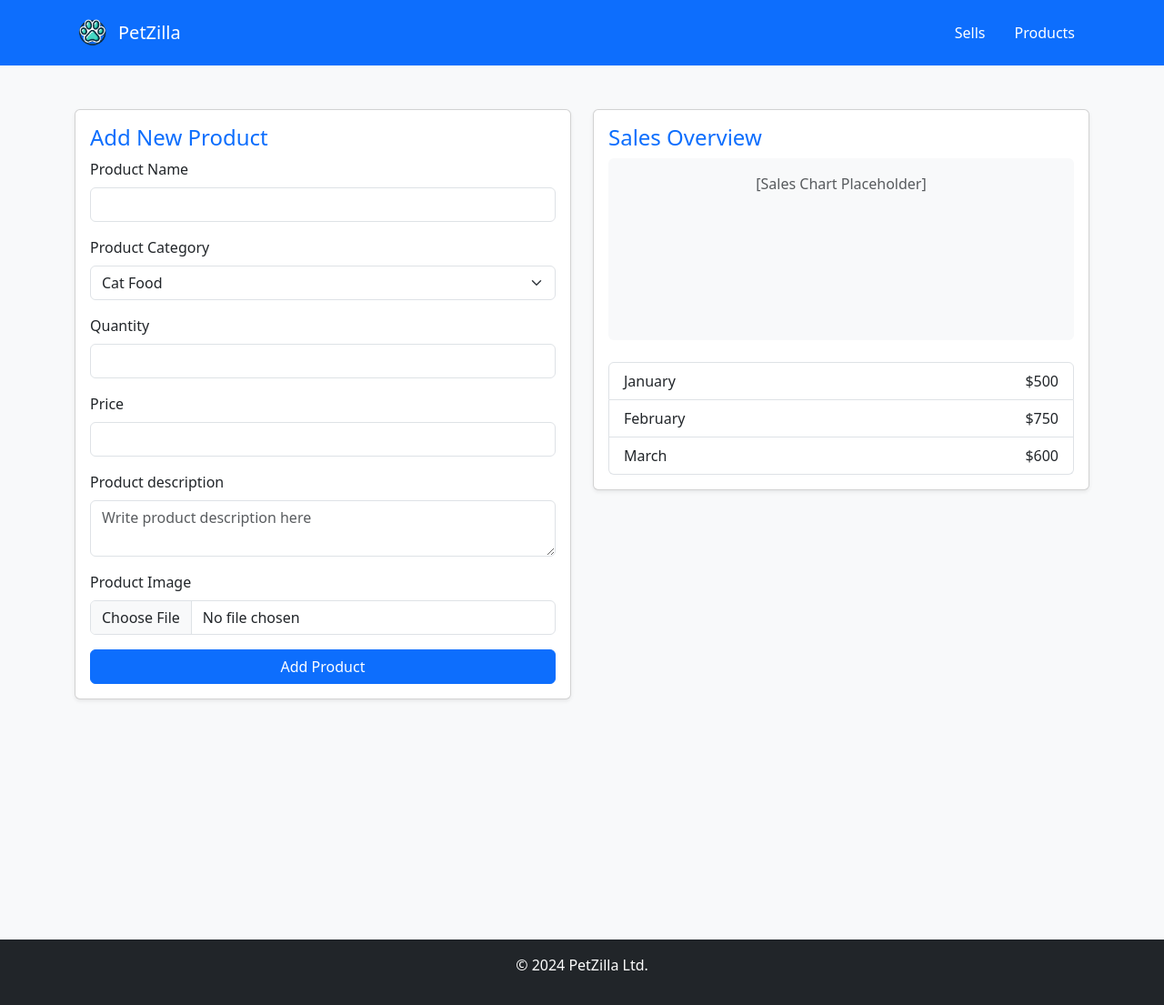
After one commit to TKatana/PetZilla-2, a Flask app: page /adminDashboard in a window 1280 px wide. The commit adds this page. Shown: the whole page at 91% size. Run offline with Flask 3, Linux system fonts and the light colour scheme.

Commit message:
add new product done

```diff
--- /dev/null
+++ b/website/templates/adminDashboard.html
@@ -0,0 +1,137 @@
+<!DOCTYPE html>
+<html lang="en">
+<head>
+    <meta charset="UTF-8">
+    <meta name="viewport" content="width=device-width, initial-scale=1.0">
+    <title>Dashboard</title>
+    {% include 'favicon.html' %}
+    <!-- Bootstrap CSS -->
+    <link href="https://cdn.jsdelivr.net/npm/bootstrap@5.3.0-alpha3/dist/css/bootstrap.min.css" rel="stylesheet">
+</head>
+<body class="bg-light">
+
+    <!-- Header -->
+    <header class="bg-primary text-white py-3">
+        <div class="container d-flex justify-content-between align-items-center">
+            <div class="d-flex align-items-center">
+                <img src="{{ url_for('static', filename='img/logo/33.png')}}" alt="Logo" class="rounded-circle me-2" width="40">
+                <h1 class="h5 m-0">PetZilla</h1>
+            </div>
+            <nav>
+                <ul class="nav">
+                    <li class="nav-item">
+                        <a href="#sells" class="nav-link text-white">Sells</a>
+                    </li>
+                    <li class="nav-item">
+                        <a href="index.php" class="nav-link text-white">Products</a>
+                    </li>
+                </ul>
+            </nav>
+        </div>
+    </header>
+
+    <!-- Main Section -->
+    <main class="container my-5">
+        <div class="row g-4">
+
+            <!-- Add Product Form -->
+            <div class="col-md-6">
+                <div class="card shadow-sm">
+                    <div class="card-body">
+                        <h2 class="card-title h4 text-primary">Add New Product</h2>
+                        {% with messages = get_flashed_messages(with_categories=true) %}
+                          {% if messages %}
+                            <div class="alert-container">
+                                {% for category, message in messages %}
+                                    <div class="alert alert-{{ 'danger' if category == 'error' else 'success' }} alert-dismissible fade show" role="alert">
+                                        {{ message }}
+                                        <button type="button" class="btn-close" data-bs-dismiss="alert" aria-label="Close"></button>
+                                    </div>
+                                {% endfor %}
+                            </div>
+                          {% endif %}
+                        {% endwith %}
+                        <form action="#" method="POST"  id="new_product_form" enctype="multipart/form-data">
+                            <div class="mb-3">
+                                <label for="productName" class="form-label">Product Name</label>
+                                <input type="text" id="productName" name="productName" class="form-control" required>
+                            </div>
+                            <div class="mb-3">
+                                <label for="productCategory" class="form-label">Product Category</label>
+                                <select id="productCategory" name="productCategory" class="form-select">
+                                    <option value="cat-food">Cat Food</option>
+                                    <option value="dog-food">Dog Food</option>
+                                    <option value="cat-food">Cat Toys</option>
+                                    <option value="dog-food">Dog Toys</option>
+                                    <option value="bird-food">Bird Food</option>
+                                    <option value="cat-medicine">Cat Medicine</option>
+                                    <option value="dog-medicine">Dog Medicine</option>
+                                    <option value="rabbit-medicine">Rabbit Medicine</option>
+                                    <option value="bird-medicine">Bird Medicine</option>
+                                    <option value="hamster-medicine">Hamster Medicine</option>
+                                </select>
+                            </div>
+                            <div class="mb-3">
+                                <label for="productWeight" class="form-label">Quantity</label>
+                                <input type="text" id="productWeight" name="quantity" class="form-control" required>
+                            </div>
+                            <div class="mb-3">
+                                <label for="price" class="form-label">Price</label>
+                                <input type="number" id="price" name="price" class="form-control" step="0.05" min="0" required>
+                            </div>
+                            <div class="mb-3">
+                              <label for="productDescription" class="form-label">Product description</label>
+                              <textarea id="productDescription" name="description" class="form-control" placeholder="Write product description here"></textarea>
+                            </div>
+                            <div class="mb-3">
+                                <label for="productImage" class="form-label">Product Image</label>
+                                <input type="file" id="productImage" name="product_img" accept="image/*" class="form-control" required>
+                            </div>
+                            <button type="submit" class="btn btn-primary w-100">Add Product</button>
+                        </form>
+                    </div>
+                </div>
+            </div>
+
+            <!-- Sales Overview -->
+            <div class="col-md-6">
+                <div class="card shadow-sm">
+                    <div class="card-body">
+                        <h2 class="card-title h4 text-primary">Sales Overview</h2>
+                        <div class="bg-light p-3 rounded text-center mb-4" style="height: 200px;">
+                            <span class="text-muted">[Sales Chart Placeholder]</span>
+                        </div>
+                        <ul class="list-group">
+                            <li class="list-group-item d-flex justify-content-between align-items-center">
+                                January <span>$500</span>
+                            </li>
+                            <li class="list-group-item d-flex justify-content-between align-items-center">
+                                February <span>$750</span>
+                            </li>
+                            <li class="list-group-item d-flex justify-content-between align-items-center">
+                                March <span>$600</span>
+                            </li>
+                        </ul>
+                    </div>
+                </div>
+            </div>
+
+        </div>
+    </main>
+<br>
+<br>
+<br><br>
+<br>
+<br>
+<br>
+<br>
+<br>
+    <!-- Footer -->
+    <footer class="bg-dark text-white text-center py-3">
+        <p>&copy; <script>document.write(new Date().getFullYear());</script> PetZilla Ltd.</p>
+    </footer>
+
+    <!-- Bootstrap Bundle JS -->
+    <script src="https://cdn.jsdelivr.net/npm/bootstrap@5.3.0-alpha3/dist/js/bootstrap.bundle.min.js"></script>
+</body>
+</html>
--- a/website/templates/sign_up.html
+++ b/website/templates/sign_up.html
@@ -57,7 +57,7 @@
                 </div>
                 <button type="submit" class="submit-btn">Register</button>
             </form>
-            <p>Already have an account? <a href="login.html">Login</a></p>
+            <p>Already have an account? <a href="{{url_for('auth.login')}}">Login</a></p>
         </div>
     </div>
 
--- a/website/views.py
+++ b/website/views.py
@@ -1,9 +1,12 @@
-from flask import Blueprint, render_template, request, jsonify
+from flask import Blueprint, render_template, request, jsonify, redirect,url_for,flash
 import os
 import random
-from .models import get_db_connection
+from .models import get_db_connection, save
+from .helper import check_is_float_and_convert, upload_image_to_imgbb
+from base64 import b64encode
 
 views = Blueprint('views', __name__)
+MAX_IAMGE_SIZE = 512 * 1024
 # Path to the images directory (this assumes you have a folder 'static/img/banner')
 images_dir = os.path.join(views.root_path, 'static', 'img', 'banner')
 mfp_img = os.path.join(views.root_path, 'static', 'img', 'mfp')
@@ -45,7 +48,16 @@ def userinfo():
     # Optionally, render a template if you still want to render a webpage
     # return render_template('userinfo.html', data=rows)
 
-
+category_list = [
+    "cat-food",
+    "dog-food",
+    "bird-food",
+    "cat-medicine",
+    "dog-medicine",
+    "rabbit-medicine",
+    "bird-medicine",
+    "hamster-medicine"
+]
 
 
 @views.route('/cart')
@@ -59,3 +71,47 @@ def appointment():
 @views.route('/blog')
 def blog():
     return render_template('pet_blog.html')
+
+
+@views.route('/adminDashboard', methods=['GET','POST'])
+def adminDashboard():
+    if request.method == 'GET':
+        return render_template("adminDashboard.html")
+    if request.method == 'POST':
+        name = request.form.get("productName", None)
+        category = request.form.get('productCategory', None)
+        description = request.form.get('description', None)
+        stock = request.form.get('quantity', None)
+        price = request.form.get('price', None)
+        image = request.files.get('product_img', None)
+
+        price = check_is_float_and_convert(price)
+        print(f"Price of product is: {price}")
+        if not price:flash("TODO:")
+        if image:
+            print("yes this is a image")
+            if image.mimetype not in ["image/jpeg", "image/png","image/jpg"]:
+                print("image mimtype is not defined")
+                flash("TODO:")
+            if len(image.read()) > MAX_IAMGE_SIZE:
+                print("image size is more than 512KB")
+                flash("image size extends 512kb.")
+            image.seek(0)
+            img_byts = image.read()
+            image_url = upload_image_to_imgbb(b64encode(img_byts))
+            print("succeessfullyt uploaded image file ti image bb.")
+
+        else:
+            image_url = ""
+            return jsonify({"error": "image bb kaj kore nai"}), 400
+        # Sanitize and validate inputs
+        if not name or not category or not description or not price or not stock or not image_url or not description:
+            print(image_url)
+            flash("All fields are required", "error")
+            return redirect(request.referrer)
+            # return jsonify({"error": "All fields are required"}), 400
+        print(image_url)
+        save("INSERT INTO product (name, category, description, price, stock, product_img) VALUES (%s, %s, %s, %s, %s, %s)",(name, category, description, price, stock, image_url ))
+
+
+    return render_template("adminDashboard.html")
```
Also changed, not shown: website/auth.py (+53 -10 lines), website/helper.py (added, +42 -0 lines), website/models.py (+36 -1 lines), website/templates/adlogin.html (+17 -6 lines), website/templates/adminDasboard.html (deleted, +0 -129 lines), website/templates/banner.html (+7 -1 lines).
